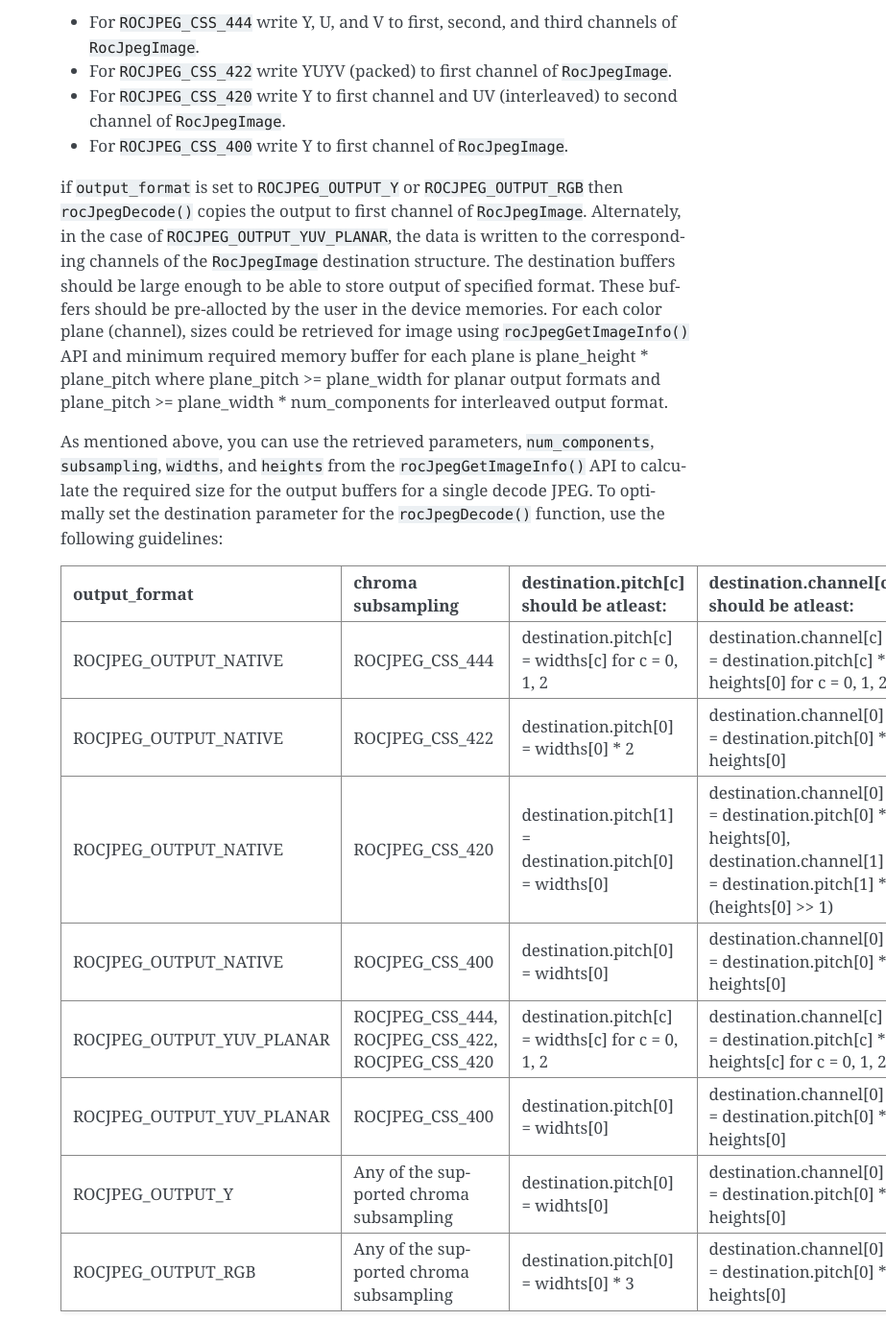
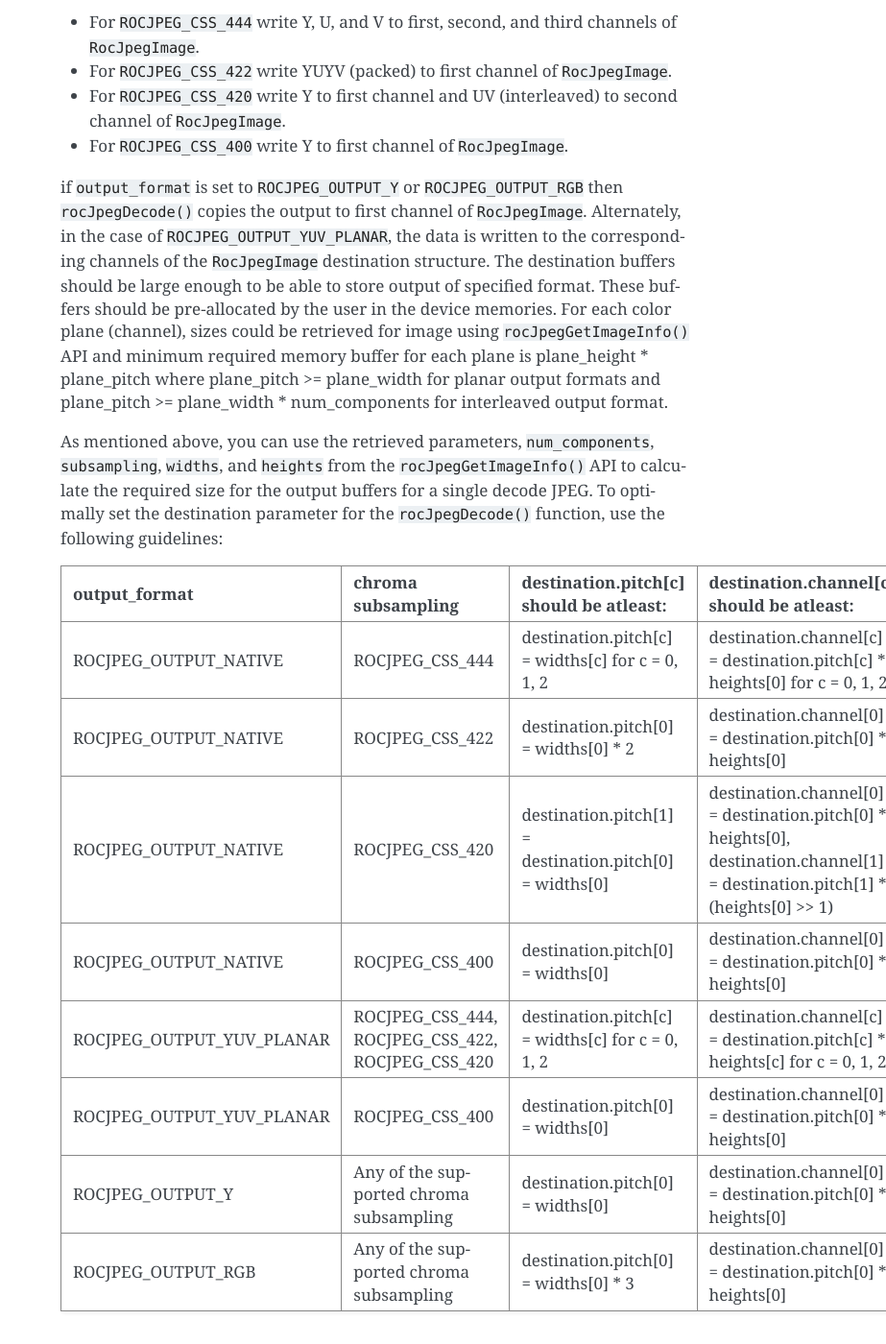
Before and after one commit to fgladwin/rocJPEG, a Sphinx documentation site: the page built from docs/how-to/using-rocjpeg.rst, in a window 1280 px wide and 1400 px high, scrolled down 2802 px. Shown: the whole window at 96% size, without its empty margins (357-1280 px from the left). Built offline with Sphinx 7.4.7, drawn with Linux system fonts in a browser that asks for light colours.

Commit message:
update document - fix few typos (#12)

```diff
--- a/docs/how-to/using-rocjpeg.rst
+++ b/docs/how-to/using-rocjpeg.rst
@@ -125,7 +125,7 @@ For example, if ``output_format`` is set to ``ROCJPEG_OUTPUT_NATIVE``, then base
 if ``output_format`` is set to ``ROCJPEG_OUTPUT_Y`` or ``ROCJPEG_OUTPUT_RGB`` then ``rocJpegDecode()`` copies the output to first channel of ``RocJpegImage``.
 Alternately, in the case of ``ROCJPEG_OUTPUT_YUV_PLANAR``, the data is written to the corresponding channels of the ``RocJpegImage`` destination structure.
 The destination buffers should be large enough to be able to store output of specified format. These buffers should be
-pre-allocted by the user in the device memories. For each color plane (channel), sizes could be retrieved for image using
+pre-allocated by the user in the device memories. For each color plane (channel), sizes could be retrieved for image using
 ``rocJpegGetImageInfo()`` API and minimum required memory buffer for each plane is plane_height * plane_pitch where
 plane_pitch >= plane_width for planar output formats and plane_pitch >= plane_width * num_components for interleaved output format.
 
@@ -138,11 +138,11 @@ the required size for the output buffers for a single decode JPEG. To optimally
   "ROCJPEG_OUTPUT_NATIVE", "ROCJPEG_CSS_444", "destination.pitch[c] = widths[c] for c = 0, 1, 2", "destination.channel[c] = destination.pitch[c] * heights[0] for c = 0, 1, 2"
   "ROCJPEG_OUTPUT_NATIVE", "ROCJPEG_CSS_422", "destination.pitch[0] = widths[0] * 2", "destination.channel[0] = destination.pitch[0] * heights[0]"
   "ROCJPEG_OUTPUT_NATIVE", "ROCJPEG_CSS_420", "destination.pitch[1] = destination.pitch[0] = widths[0]", "destination.channel[0] = destination.pitch[0] * heights[0], destination.channel[1] = destination.pitch[1] * (heights[0] >> 1)"
-  "ROCJPEG_OUTPUT_NATIVE", "ROCJPEG_CSS_400", "destination.pitch[0] = widhts[0]", "destination.channel[0] = destination.pitch[0] * heights[0]"
+  "ROCJPEG_OUTPUT_NATIVE", "ROCJPEG_CSS_400", "destination.pitch[0] = widths[0]", "destination.channel[0] = destination.pitch[0] * heights[0]"
   "ROCJPEG_OUTPUT_YUV_PLANAR", "ROCJPEG_CSS_444, ROCJPEG_CSS_422, ROCJPEG_CSS_420", "destination.pitch[c] = widths[c] for c = 0, 1, 2", "destination.channel[c] = destination.pitch[c] * heights[c] for c = 0, 1, 2"
-  "ROCJPEG_OUTPUT_YUV_PLANAR", "ROCJPEG_CSS_400", "destination.pitch[0] = widhts[0]", "destination.channel[0] = destination.pitch[0] * heights[0]"
-  "ROCJPEG_OUTPUT_Y", "Any of the supported chroma subsampling", "destination.pitch[0] = widhts[0]", "destination.channel[0] = destination.pitch[0] * heights[0]"
-  "ROCJPEG_OUTPUT_RGB", "Any of the supported chroma subsampling", "destination.pitch[0] = widhts[0] * 3", "destination.channel[0] = destination.pitch[0] * heights[0]"
+  "ROCJPEG_OUTPUT_YUV_PLANAR", "ROCJPEG_CSS_400", "destination.pitch[0] = widths[0]", "destination.channel[0] = destination.pitch[0] * heights[0]"
+  "ROCJPEG_OUTPUT_Y", "Any of the supported chroma subsampling", "destination.pitch[0] = widths[0]", "destination.channel[0] = destination.pitch[0] * heights[0]"
+  "ROCJPEG_OUTPUT_RGB", "Any of the supported chroma subsampling", "destination.pitch[0] = widths[0] * 3", "destination.channel[0] = destination.pitch[0] * heights[0]"
 
 5. Destroy the decoder
 ====================================================
--- a/docs/what-is-rocJPEG.rst
+++ b/docs/what-is-rocJPEG.rst
@@ -15,7 +15,7 @@ overall system power consumption and improve decoding performance.
 Using the rocJPEG API, you can decode compressed JPEG streams while keeping the resulting YUV
 images in video memory. With decoded images in video memory, you can run image post-processing
 using ROCm HIP, thereby avoiding unnecessary data copies via PCIe bus. You can post-process images
-using scaling or color conversion and augmentation kernels (on a GPU or host) in a format for
+using scaling or color space conversion and augmentation kernels (on a GPU or host) in a format for
 GPU/CPU-accelerated inferencing and training.
 
 In addition, you can use the rocJPEG API to create multiple instances of JPEG decoder based on the
```
